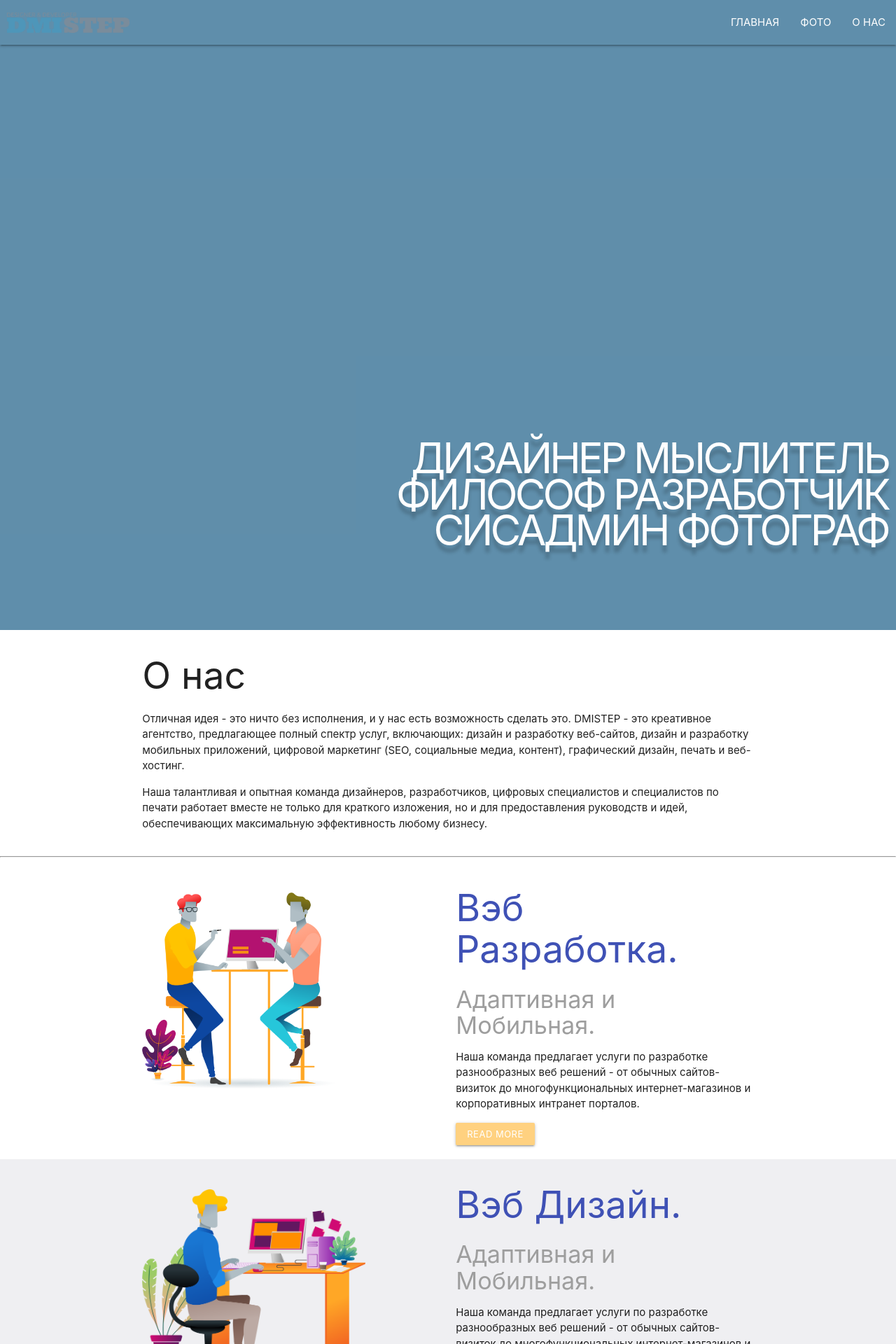
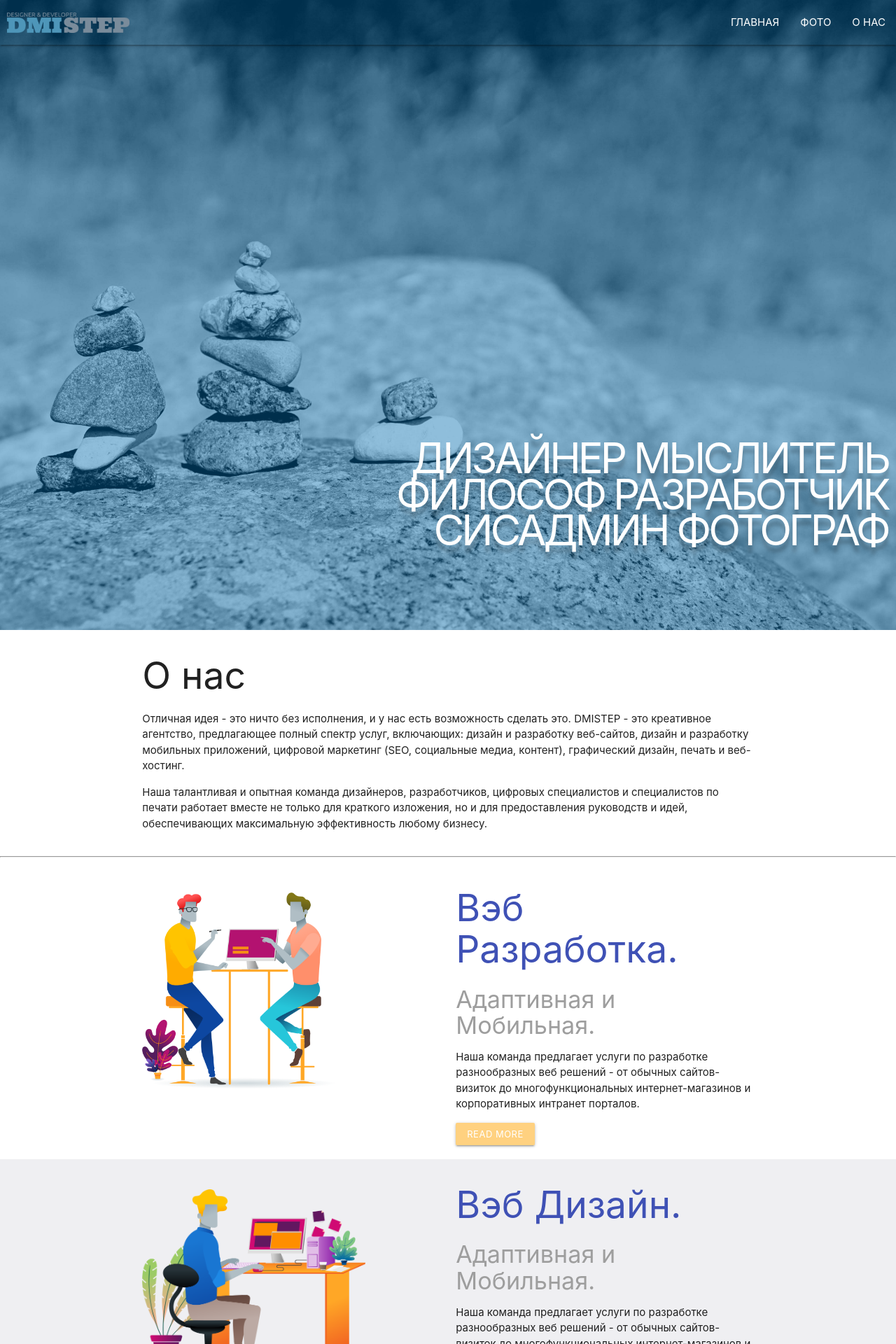
Before and after one commit to Dmistep/dmistep.github.io, a Jekyll site: the page MySiteTest/index.html, which Jekyll copies as it is, in a window 1280 px wide. Shown: the top 1920 px of the page at 70% size. Built offline with Jekyll 4.4.1, drawn with Linux system fonts in a browser that asks for light colours; nearby versions of some CDN libraries.

Commit message:
исправил

```diff
--- a/MySiteTest/index.html
+++ b/MySiteTest/index.html
@@ -12,7 +12,7 @@
   <title>Photo Ninja</title>
   <style>
     header{
-      background: url(img/dmistep+++.png);
+      background: url(img/dmistep+++.jpg);
       background-size: cover;
       background-position: center center;
       height: 100vh;
```
